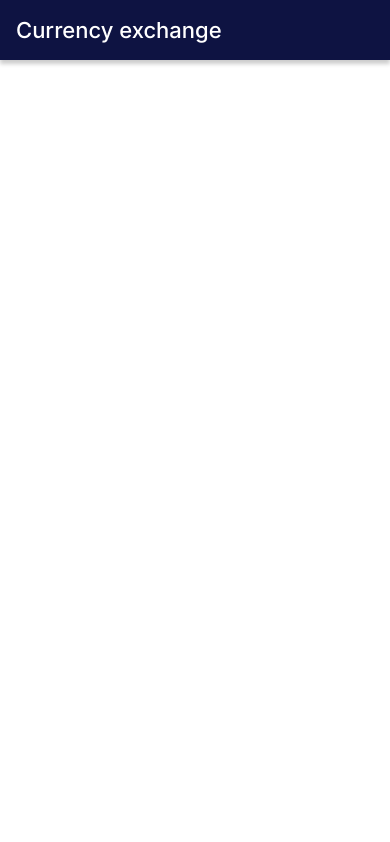
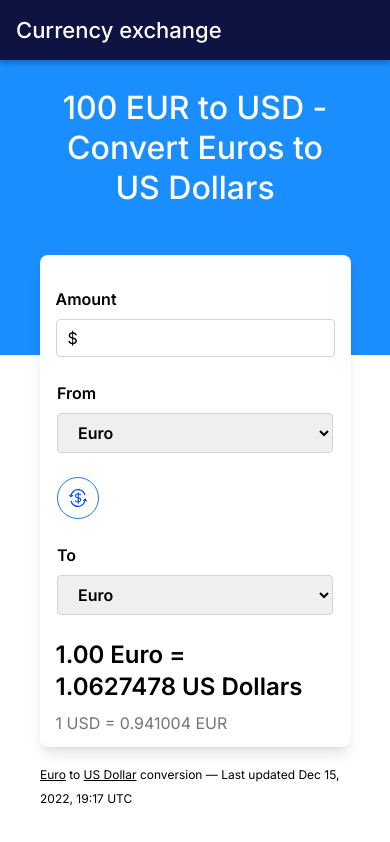
Before and after one commit to OAS-Dev/challenge-ppi, a React (Vite) app: page / in a window 390 px wide. Built offline with nearby package versions, Linux system fonts and the light colour scheme.

Commit message:
Se crea el componente ExchangeCard para vista mobile

```diff
--- a/src/App.tsx
+++ b/src/App.tsx
@@ -1,9 +1,19 @@
-import {Header} from './components';
+import {ExchangeCard, Header} from './components';
 
 function App() {
   return (
-    <div className='min-h-screen'>
-      <Header />
+    <div className='min-h-screen bg-white'>
+      <div className='bg-[#1A8DFF] h-[355px] w-full'>
+        <Header />
+
+        <h1 className='text-[32px] leading-10 font-medium text-white text-center px-12 mt-7 lg:mt-16'>
+          100 EUR to USD - Convert Euros to US Dollars
+        </h1>
+      </div>
+
+      <div className='flex flex-col justify-center items-center -mt-[100px]'>
+        <ExchangeCard />
+      </div>
     </div>
   );
 }
--- /dev/null
+++ b/src/components/exchange-card/ExchangeCard.tsx
@@ -0,0 +1,94 @@
+import exchange from '../assets/icons/Button.svg';
+
+export const ExchangeCard = () => {
+  return (
+    <>
+      <div className='bg-white rounded-lg shadow-lg pt-8 pb-2 w-[311px] lg:w-[1126px]'>
+        <div className='flex flex-col lg:flex-row justify-center items-center gap-6'>
+          {/* Amount */}
+          <div>
+            <label className='block text-[16px] font-semibold mb-2'>Amount</label>
+            <div className='relative'>
+              <span className='absolute inset-y-0 left-0 pl-3 flex items-center'>$</span>
+              <input
+                type='number'
+                className='w-[279px] lg:w-[276px] px-4 py-2 border border-gray-300 rounded-[4px] focus:outline-none focus:ring-1 focus:ring-[#1A8DFF] text-[16px] font-semibold leading-5'
+              />
+            </div>
+          </div>
+
+          <div className='flex flex-col gap-6 lg:flex-row'>
+            <div>
+              <label className='block text-[16px] font-semibold mb-2'>From</label>
+              <select className='w-[276px] px-4 py-2 border border-gray-300 rounded-[4px] focus:outline-none focus:ring-1 focus:ring-[#1A8DFF] text-[16px] font-semibold leading-5'>
+                <option value='EUR'>Euro</option>
+                <option value='USD'>Dollar</option>
+              </select>
+            </div>
+
+            <div className='w-[42px] h-[42px]'>
+              <img src={exchange} alt='exchange' className='w-[42px] h-[42px]' />
+            </div>
+
+            <div>
+              <label className='block text-[16px] font-semibold mb-2'>To</label>
+              <select className='w-[276px] px-4 py-2 border border-gray-300 rounded-[4px] focus:outline-none focus:ring-1 focus:ring-[#1A8DFF] text-[16px] font-semibold leading-5'>
+                <option value='EUR'>Euro</option>
+                <option value='USD'>Dollar</option>
+              </select>
+            </div>
+          </div>
+        </div>
+
+        {/* Exchange Rate Display */}
+        <div className='mt-6 px-4'>
+          <div>
+            <div className='text-[24px] font-semibold leading-8'>
+              1.00 Euro = <br />
+              1.0627478 US Dollars
+            </div>
+            <div className='text-[16px] text-[#757575] font-normal leading-8 mt-1'>1 USD = 0.941004 EUR</div>
+          </div>
+
+          <div className='flex flex-col justify-end items-end'>
+            <div className='hidden bg-[#E8F3FF] p-4 rounded-[8px] w-[518px] font-normal'>
+              <p className='text-[14px] text-black leading-8'>
+                We use the mid-market rate for our Converter. This is for informational purposes only. You won’t receive
+                this rate when sending money.
+              </p>
+            </div>
+
+            <div className='hidden'>
+              <p className='text-[12px] font-light leading-8'>
+                Euro to US Dollar conversion — Last updated Dec 15, 2022, 19:17 UTC
+              </p>
+            </div>
+          </div>
+        </div>
+      </div>
+
+      <div className='mt-4 px-10'>
+        <p className='text-[12px] font-light leading-6'>
+          <a
+            href='https://www.xe.com/currency/eur-euro/'
+            target='_blank'
+            rel='noopener noreferrer'
+            className='underline'
+          >
+            Euro
+          </a>{' '}
+          to{' '}
+          <a
+            href='https://www.xe.com/currency/usd-us-dollar/'
+            target='_blank'
+            rel='noopener noreferrer'
+            className='underline'
+          >
+            US Dollar
+          </a>{' '}
+          conversion — Last updated Dec 15, 2022, 19:17 UTC
+        </p>
+      </div>
+    </>
+  );
+};
--- a/src/components/index.ts
+++ b/src/components/index.ts
@@ -1 +1,2 @@
+export * from './exchange-card/ExchangeCard';
 export * from './header/Header';
```
Also changed, not shown: src/components/assets/icons/Button.svg (added).
